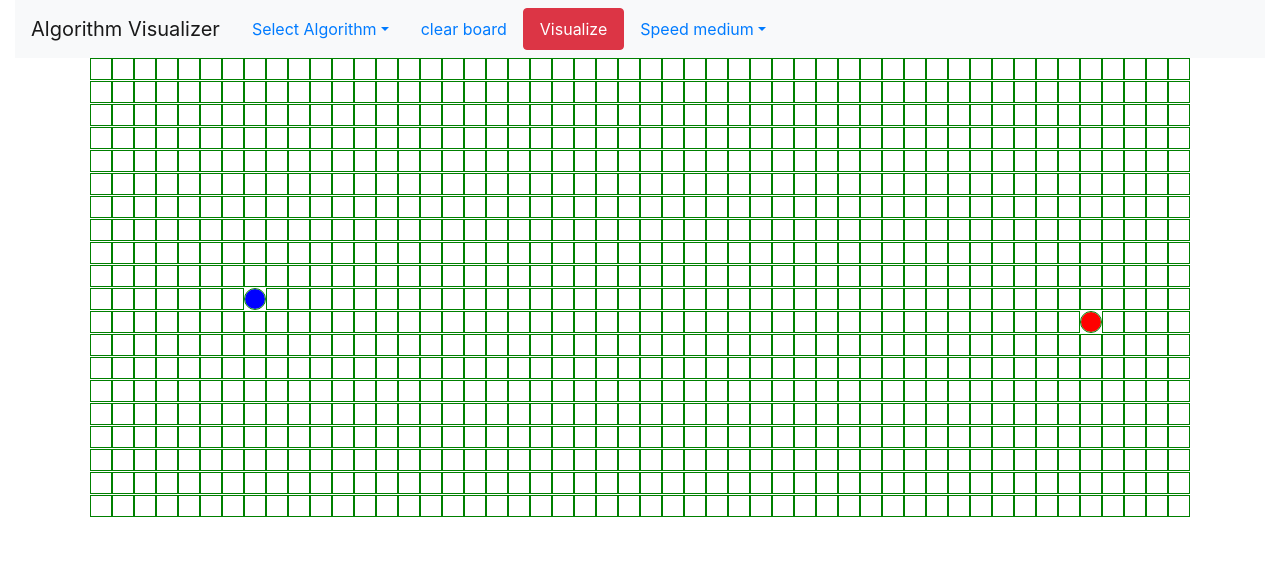
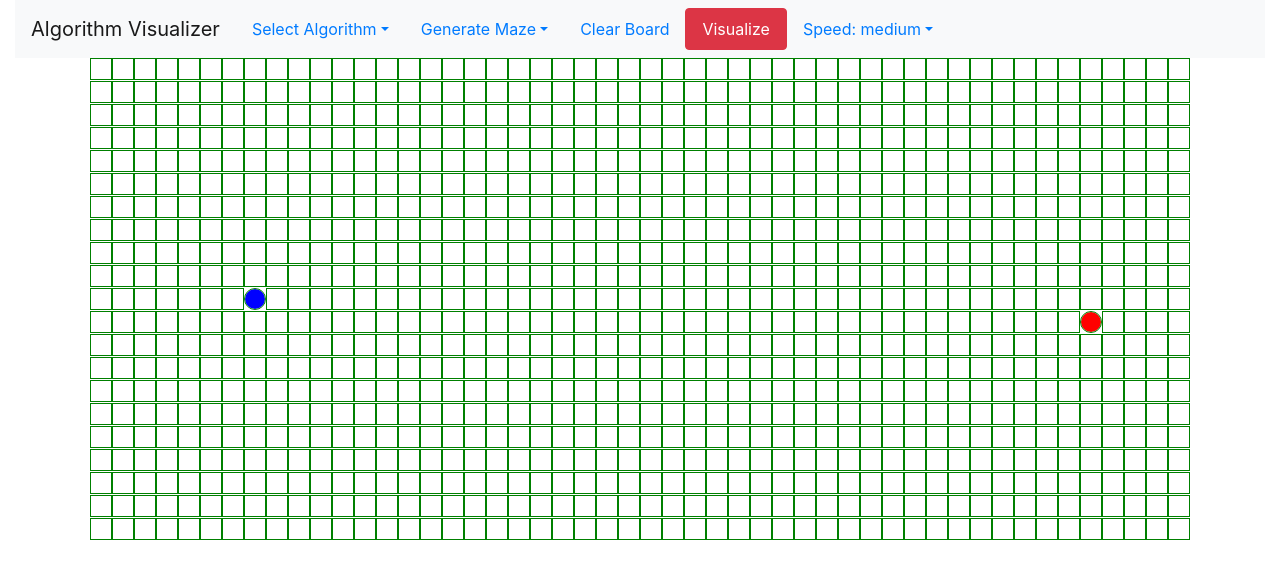
Before and after one commit to ManivannanBel/algorithm-visualizer, a React (Create React App) app: page / in a window 1280 px wide. Shown: the top 578 px of the page. Built offline with nearby package versions, Linux system fonts and the light colour scheme.

Commit message:
maze generation algorithms added

```diff
--- /dev/null
+++ b/src/MazeGenerationAlgorithms/RecursiveDivisionMazeGeneration.js
@@ -0,0 +1,120 @@
+var wallsToAnimate = []
+export function recursiveDivsionUtil(grid, startRow, endRow, startCol, endCol, direction, boundaryWalls){
+
+    recursiveDivsion(grid, startRow, endRow, startCol, endCol, direction, boundaryWalls);
+    console.log(wallsToAnimate);
+    console.log(grid)
+    return wallsToAnimate;
+}
+
+function recursiveDivsion(grid, startRow, endRow, startCol, endCol, direction, boundaryWalls){
+    if(startRow > endRow || startCol > endCol){
+        return;
+    }
+
+    if(boundaryWalls){
+
+        for(let row = 0; row < grid.length; row++){
+            for(let col = 0; col < grid[0].length; col++){
+                if(row === 0 || col === 0 || row === grid.length - 1 || col === grid[0].length - 1){
+                    const node = grid[row][col];
+                    if(node.isStart || node.isFinish){
+                        continue;
+                    }
+                    node.isWall = true;
+                    wallsToAnimate.push(node);
+                }
+            }
+        }
+        boundaryWalls = false;
+    }
+
+    if(direction==="horizontal"){
+
+        let possibleRows = []
+        for(let i = startRow; i <= endRow; i += 2){
+            possibleRows.push(i);
+        }
+
+        let possibleColumns = []
+        for(let i = startCol - 1; i <= endCol + 1; i += 2){
+            possibleColumns.push(i);
+        }
+
+        let randomRowIndex = Math.floor(Math.random() * possibleRows.length);
+        let randomColumnIndex = Math.floor(Math.random() * possibleColumns.length);
+
+        let selectedRowPartition = possibleRows[randomRowIndex];
+        let selectedColumnPartition = possibleColumns[randomColumnIndex];
+
+        for(let row = 0; row < grid.length; row++){
+            for(let col = 0; col < grid[0].length; col++){
+                if(row === selectedRowPartition && col !== selectedColumnPartition && col >= startCol - 1 && col <= endCol + 1){
+                    const node = grid[row][col];
+                    if(node.isStart || node.isFinish){
+                        continue;
+                    }
+                    node.isWall = true;
+                    wallsToAnimate.push(node);
+                }
+            }
+        }
+
+        if(selectedRowPartition - 2 - startRow > endCol - startCol){
+            recursiveDivsion(grid, startRow, selectedRowPartition - 2, startCol , endCol, direction, boundaryWalls);
+        } else {
+            recursiveDivsion(grid, startRow, selectedRowPartition - 2, startCol , endCol, "vertical", boundaryWalls);
+        }
+
+        if(endRow -(selectedRowPartition + 2) > endCol - startCol){
+            recursiveDivsion(grid, selectedRowPartition + 2, endRow, startCol , endCol, direction, boundaryWalls);
+        }else{
+            recursiveDivsion(grid, selectedRowPartition + 2, endRow, startCol , endCol, "vertical", boundaryWalls);
+        }
+
+    }else{
+
+        let possibleColumns = []
+        for(let i = startCol; i <= endCol; i += 2){
+            possibleColumns.push(i);
+        }
+
+        let possibleRows = []
+        for(let i = startRow - 1; i <= endRow + 1; i += 2){
+            possibleRows.push(i);
+        }
+
+        let randomColumnIndex = Math.floor(Math.random() * possibleColumns.length);
+        let randomRowIndex = Math.floor(Math.random() * possibleRows.length);
+
+        let selectedColumnPartition = possibleColumns[randomColumnIndex];
+        let selectedRowPartition = possibleRows[randomRowIndex];
+
+        for(let row = 0; row < grid.length; row++){
+            for(let col = 0; col < grid[0].length; col++){
+                if(col === selectedColumnPartition && row !== selectedRowPartition && row >= startRow - 1 && row <= endRow + 1){
+                    const node = grid[row][col];
+                    if(node.isStart || node.isFinish){
+                        continue;
+                    }
+                    node.isWall = true;
+                    wallsToAnimate.push(node);
+                }
+            }
+        }
+
+        if(endRow - startRow > selectedColumnPartition - 2- startCol){
+            recursiveDivsion(grid, startRow, endRow, startCol , selectedColumnPartition - 2, "horizontal", boundaryWalls);
+        }else{
+            recursiveDivsion(grid, startRow, endRow, startCol , selectedColumnPartition - 2, direction, boundaryWalls);
+        }
+
+        if(endRow - startRow > endCol - (selectedColumnPartition + 2)){
+            recursiveDivsion(grid, startRow, endRow, selectedColumnPartition + 2, endCol, "horizontal", boundaryWalls);
+        }else{
+            recursiveDivsion(grid, startRow, endRow, selectedColumnPartition + 2, endCol, direction, boundaryWalls);
+        }
+
+    }
+
+}
--- a/src/components/VisualizerComponent.jsx
+++ b/src/components/VisualizerComponent.jsx
@@ -6,6 +6,7 @@ import {breadthFristSearch, getBFSPath} from '../Algorithms/breadthFirstSearch'
 import {bestFirstSearch, getGBFSPath} from '../Algorithms/bestFirstSearch'
 import { aStarSearch, getAStarPath } from "../Algorithms/aStarSearch"
 import { bidirectionalSearch, getBidirectionalShortestPath } from "../Algorithms/bidirectionalSearch";
+import { recursiveDivsionUtil} from "../MazeGenerationAlgorithms/RecursiveDivisionMazeGeneration"
 
 import Nav from 'react-bootstrap/Nav'
 import Navbar from 'react-bootstrap/Navbar'
@@ -33,7 +34,7 @@ export class VisualizerComponent extends Component {
              mousePointerEvents : 'auto',
              selectedAlgorithm : '',
              speed : 'medium',
-             animationSpeed : 20
+             animationSpeed : 30
         }
 
         //Refs for all the nodes
@@ -120,7 +121,7 @@ export class VisualizerComponent extends Component {
     componentDidMount() {
         const grid = []
 
-        for(let row = 0 ; row < 20 ; row++){
+        for(let row = 0 ; row < 21 ; row++){
             const columnRow = []
             const rowRef = []
             for(let column = 0 ; column < 50 ; column++){
@@ -533,6 +534,33 @@ export class VisualizerComponent extends Component {
       }
     }
 
+    generateWalls = (algorithm) => {
+      const {grid} = this.state;
+      let wallsToAnimate = [];
+      switch(algorithm){
+        case "recursive_division_horizontal":
+          wallsToAnimate = recursiveDivsionUtil(grid, 2, grid.length - 3, 2, grid[0].length - 3, "horizontal", true);
+          break;
+        case "recursive_division_vertical":
+            wallsToAnimate = recursiveDivsionUtil(grid, 2, grid.length - 3, 2, grid[0].length - 3, "vertical", true);
+            break;
+      }
+      //console.log(wallsToAnimate)
+      this.animateWalls(wallsToAnimate);
+    }
+
+    animateWalls = (wallsToAnimate) => {
+      const {grid} = this.state;
+      for(let i = 0; i < wallsToAnimate.length; i++){
+        setTimeout(() => {
+          const node = wallsToAnimate.shift();
+          const {row, col} = node;
+          this.nodeRef[row][col].current.toggleWall();
+          grid[row][col].isWall = true;
+        }, 10 * i);
+      }
+    }
+
 
     render() {
         const grid = this.state.grid
@@ -547,19 +575,24 @@ export class VisualizerComponent extends Component {
             <Navbar bg="light">
             <Navbar.Brand href="#">Algorithm Visualizer</Navbar.Brand>
             <NavDropdown title="Select Algorithm" id="basic-nav-dropdown" style={{ pointerEvents : this.state.mousePointerEvents }}>
-            <NavDropdown.Item href="" onClick={() => this.selectAlgorithm("Dijkstra Algorithm")}>Visualize Dijkstra</NavDropdown.Item>
-            <NavDropdown.Item href="" onClick={() => this.selectAlgorithm("Depth first search")}>Visualize Depth Fisrt Search</NavDropdown.Item>
-            <NavDropdown.Item href="" onClick={() => this.selectAlgorithm("Breadth frist search")}>Visualize Breadth Fisrt Search</NavDropdown.Item>
-            <NavDropdown.Item href="" onClick={() => this.selectAlgorithm("Greedy Best first search")}>Visualize Best Fisrt Search</NavDropdown.Item>
-            <NavDropdown.Item href="" onClick={() => this.selectAlgorithm("A* search")}>Visualize A* Search</NavDropdown.Item>
-            <NavDropdown.Item href="" onClick={() => this.selectAlgorithm("Bidirectional BFS")}>Visualize Bidirectional Search (BFS)</NavDropdown.Item>
+            <NavDropdown.Item href="" onClick={() => this.selectAlgorithm("Dijkstra Algorithm")}>Dijkstra</NavDropdown.Item>
+            <NavDropdown.Item href="" onClick={() => this.selectAlgorithm("Depth first search")}>Depth Fisrt Search</NavDropdown.Item>
+            <NavDropdown.Item href="" onClick={() => this.selectAlgorithm("Breadth frist search")}>Breadth Fisrt Search</NavDropdown.Item>
+            <NavDropdown.Item href="" onClick={() => this.selectAlgorithm("Greedy Best first search")}>Best Fisrt Search</NavDropdown.Item>
+            <NavDropdown.Item href="" onClick={() => this.selectAlgorithm("A* search")}>A* Search</NavDropdown.Item>
+            <NavDropdown.Item href="" onClick={() => this.selectAlgorithm("Bidirectional BFS")}>Bidirectional Search (BFS)</NavDropdown.Item>
             </NavDropdown>
-            <Nav.Link onClick={() => this.clearVisitedNode(true)} style={{ pointerEvents : this.state.mousePointerEvents }}>clear board</Nav.Link>
+            <NavDropdown title="Generate Maze" style={{ pointerEvents : this.state.mousePointerEvents }}>
+            <NavDropdown.Item onClick={() => this.generateWalls("recursive_division_horizontal")}>Horizontal Recursive Division</NavDropdown.Item>
+            <NavDropdown.Item onClick={() => this.generateWalls("recursive_division_vertical")}>Vertical Recursive Division</NavDropdown.Item>
+            </NavDropdown>
+
+            <Nav.Link onClick={() => this.clearVisitedNode(true)} style={{ pointerEvents : this.state.mousePointerEvents }}>Clear Board</Nav.Link>
             <Nav.Link className="btn btn-danger" onClick={() => this.visualizeSelectedAlgorithm()} style={{ pointerEvents : this.state.mousePointerEvents }}>Visualize {this.state.selectedAlgorithm}</Nav.Link>
-            <NavDropdown title={`Speed ${this.state.speed}`} style={{ pointerEvents : this.state.mousePointerEvents }}>
-              <NavDropdown.Item onClick={() => this.selectSpeed("slow")}>slow</NavDropdown.Item>
-              <NavDropdown.Item onClick={() => this.selectSpeed("medium")}>medium</NavDropdown.Item>
-              <NavDropdown.Item onClick={() => this.selectSpeed("fast")}>fast</NavDropdown.Item>
+            <NavDropdown title={`Speed: ${this.state.speed}`} style={{ pointerEvents : this.state.mousePointerEvents }}>
+              <NavDropdown.Item onClick={() => this.selectSpeed("fast")}>Fast</NavDropdown.Item>
+              <NavDropdown.Item onClick={() => this.selectSpeed("medium")}>Medium</NavDropdown.Item>
+              <NavDropdown.Item onClick={() => this.selectSpeed("slow")}>Slow</NavDropdown.Item>
             </NavDropdown>
             </Navbar>
             </div>
```
